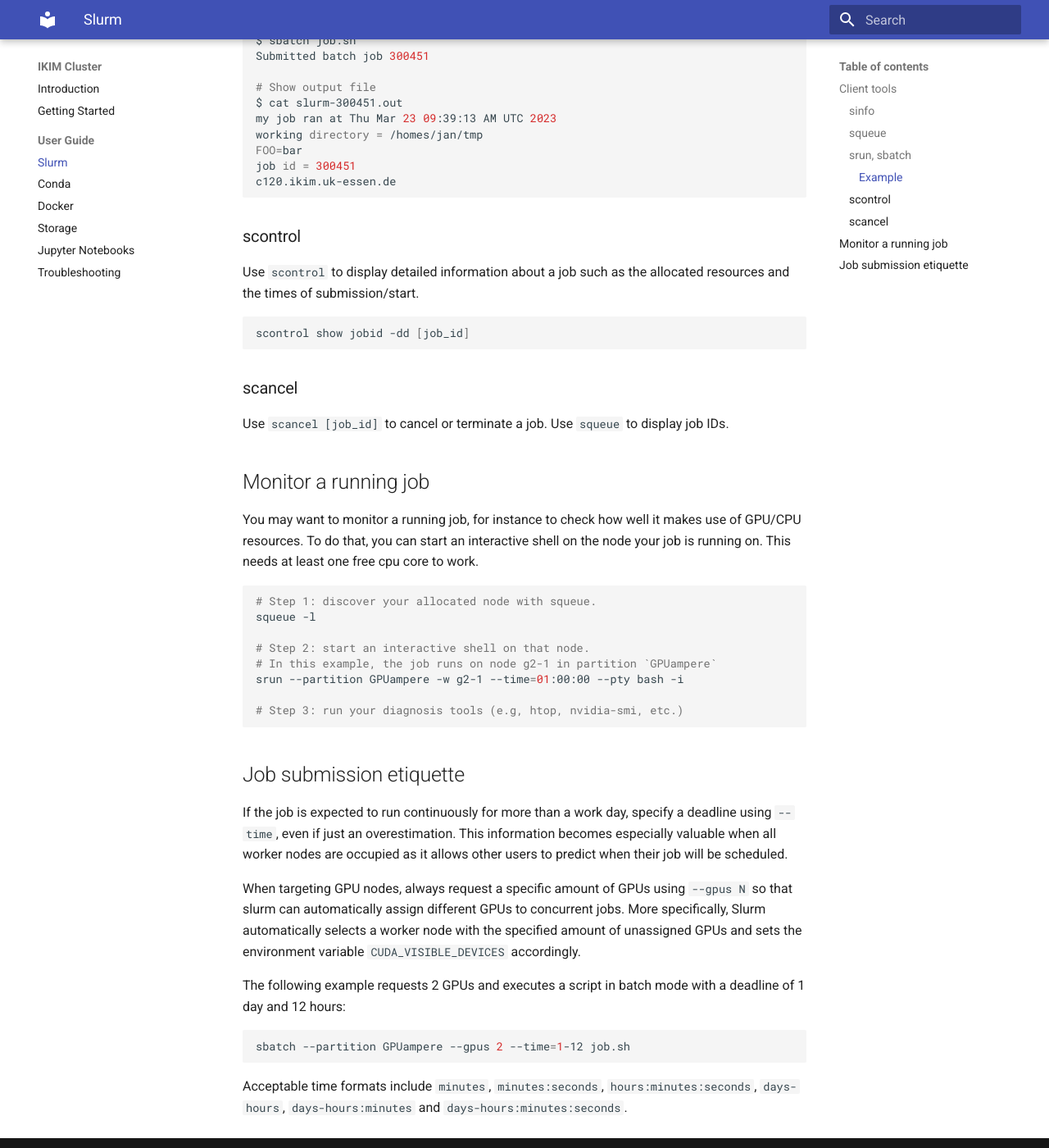
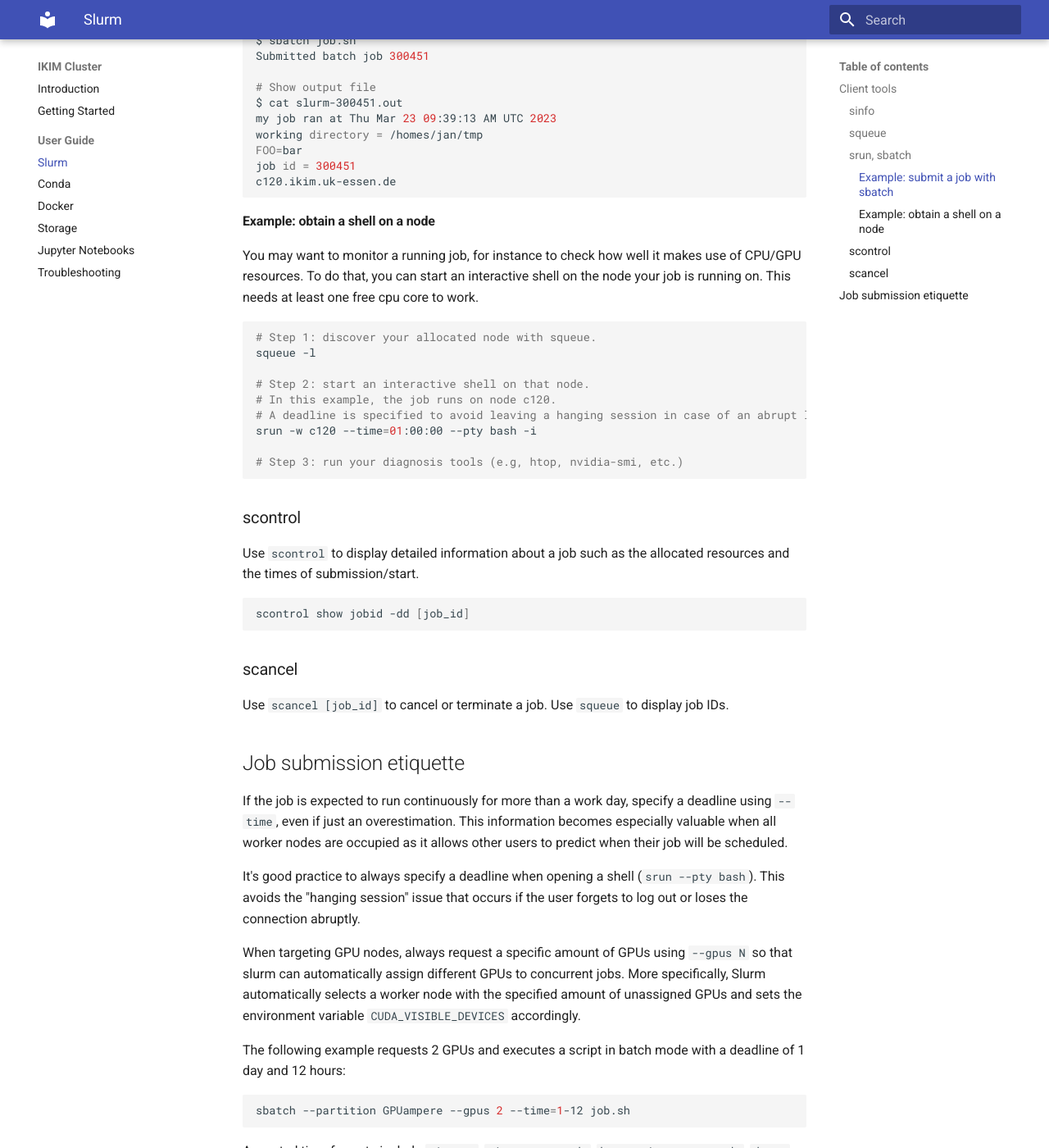
Before and after one commit to IKIM-Essen/ClusterDocs, an MkDocs documentation site: the page built from docs/slurm.md, in a window 1280 px wide and 1400 px high, scrolled down 1451 px. Shown: the whole window at 82% size. Built offline with MkDocs 1.6.1 and Material for MkDocs 9.7.7, drawn with Linux system fonts in a browser that asks for light colours; some of the changed text lies outside the part shown.

Commit message:
Move the shell example into the srun section.

````diff
--- a/docs/slurm.md
+++ b/docs/slurm.md
@@ -38,7 +38,7 @@
 
 When you submit a job, the environment variables of your current shell are inherited to the job. Slurm also sets [several][sbatch-env] environment variables such as `SLURM_JOB_ID` and `SLURM_JOB_NAME`.
 
-#### Example
+#### Example: submit a job with sbatch
 
 To illustrate basic usage, let's create a script called `job.sh`. The output will be written to a file `slurm-[job_id].out`.
 
@@ -67,6 +67,22 @@
 c120.ikim.uk-essen.de
 ```
 
+#### Example: obtain a shell on a node
+
+You may want to monitor a running job, for instance to check how well it makes use of CPU/GPU resources. To do that, you can start an interactive shell on the node your job is running on. This needs at least one free cpu core to work.
+
+```sh
+# Step 1: discover your allocated node with squeue.
+squeue -l
+
+# Step 2: start an interactive shell on that node.
+# In this example, the job runs on node c120.
+# A deadline is specified to avoid leaving a hanging session in case of an abrupt loss of connection.
+srun -w c120 --time=01:00:00 --pty bash -i
+
+# Step 3: run your diagnosis tools (e.g, htop, nvidia-smi, etc.)
+```
+
 ### scontrol
 
 Use `scontrol` to display detailed information about a job such as the allocated resources and the times of submission/start.
@@ -79,24 +95,11 @@
 
 Use `scancel [job_id]` to cancel or terminate a job. Use `squeue` to display job IDs.
 
-## Monitor a running job
-
-You may want to monitor a running job, for instance to check how well it makes use of GPU/CPU resources. To do that, you can start an interactive shell on the node your job is running on. This needs at least one free cpu core to work.
-
-```sh
-# Step 1: discover your allocated node with squeue.
-squeue -l
-
-# Step 2: start an interactive shell on that node.
-# In this example, the job runs on node g2-1 in partition `GPUampere`
-srun --partition GPUampere -w g2-1 --time=01:00:00 --pty bash -i
-
-# Step 3: run your diagnosis tools (e.g, htop, nvidia-smi, etc.)
-```
-
 ## Job submission etiquette
 
 If the job is expected to run continuously for more than a work day, specify a deadline using `--time`, even if just an overestimation. This information becomes especially valuable when all worker nodes are occupied as it allows other users to predict when their job will be scheduled.
+
+It's good practice to always specify a deadline when opening a shell (`srun --pty bash`). This avoids the "hanging session" issue that occurs if the user forgets to log out or loses the connection abruptly.
 
 When targeting GPU nodes, always request a specific amount of GPUs using `--gpus N` so that slurm can automatically assign different GPUs to concurrent jobs. More specifically, Slurm automatically selects a worker node with the specified amount of unassigned GPUs and sets the environment variable `CUDA_VISIBLE_DEVICES` accordingly.
 
@@ -106,7 +109,7 @@
 sbatch --partition GPUampere --gpus 2 --time=1-12 job.sh
 ```
 
-Acceptable time formats include `minutes`, `minutes:seconds`, `hours:minutes:seconds`, `days-hours`, `days-hours:minutes` and `days-hours:minutes:seconds`.
+Accepted time formats include `minutes`, `minutes:seconds`, `hours:minutes:seconds`, `days-hours`, `days-hours:minutes` and `days-hours:minutes:seconds`.
 
 [slurm-homepage]: https://slurm.schedmd.com
 [slurm-quickstart]: https://slurm.schedmd.com/quickstart.html
````
